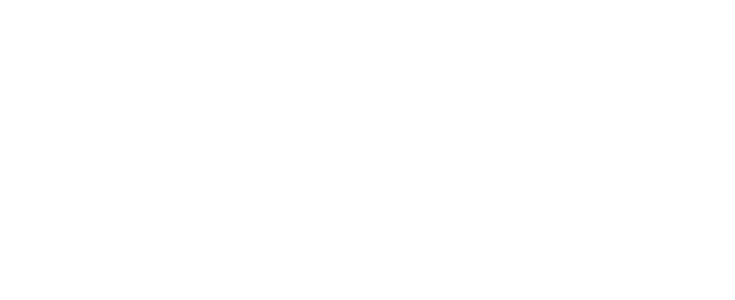
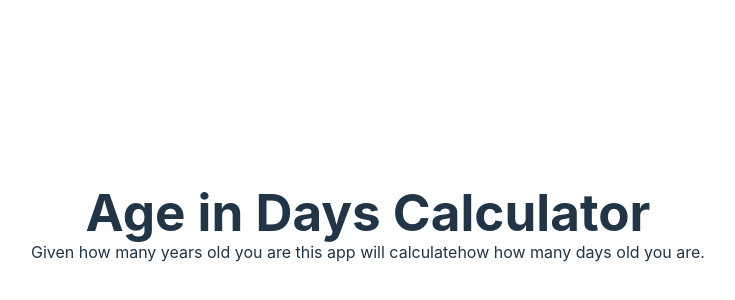
Before and after one commit to Old-Dead-One/age-in-days-ts, a React (Vite) app: page / in a window 1280 px wide. Shown: the part 176-476 px from the top of the page, without its empty margins (272-1007 px from the left). Built offline with nearby package versions, Linux system fonts and the light colour scheme.

Commit message:
Add calc component and set up App header

```diff
--- a/src/App.tsx
+++ b/src/App.tsx
@@ -1,9 +1,16 @@
-
 import './App.css'
+import Calculator from './Calculator'
 
 export default function App() {
   return (
     <>
+    <header>
+      <h1>Age in Days Calculator</h1>
+      </header>
+      <p>Given how many years old you are this app will calculatehow how many days old you are.</p>
+      <main>
+        <Calculator />
+      </main>
     </>
   )
 };
--- /dev/null
+++ b/src/Calculator.tsx
@@ -0,0 +1,10 @@
+import React from "react";
+
+const Calculator: React.FC = () => {
+    return (
+        <>
+
+        </>
+    );
+}
+export default Calculator;
```
